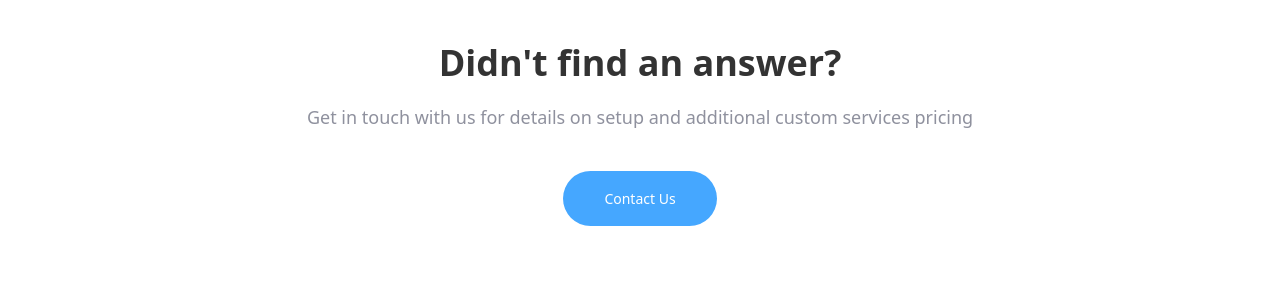
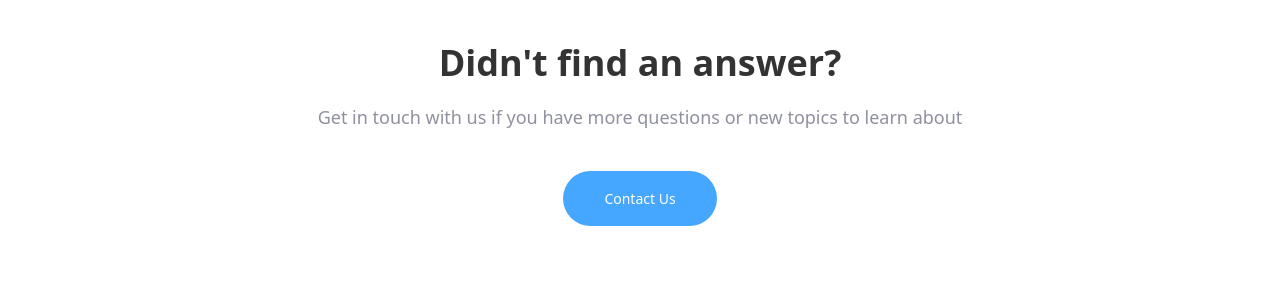
Before and after one commit to josephwper/perimeterkb, a Jekyll site: the page built from index.md, in a window 1280 px wide and 900 px high, scrolled down 1788 px. Shown: the part 348-648 px from the top of the window. Built offline with Jekyll 4.4.1, drawn with Linux system fonts in a browser that asks for light colours.

Commit message:
Added text to CTA
I changed the text in the CTA to make it applicable to us.

```diff
--- a/index.md
+++ b/index.md
@@ -14,4 +14,4 @@ hero:
 
 {% include faqs.html multiple="true" title="Frequently asked questions" category="presale" subtitle="Find quicke answers to frequent pre-sale questions asked by customers" %}
 
-{% include cta.html title="Didn't find an answer?" button_text="Contact Us" button_url="/contact/" subtitle="Get in touch with us for details on setup and additional custom services pricing" %}
+{% include cta.html title="Didn't find an answer?" button_text="Contact Us" button_url="/contact/" subtitle="Get in touch with us if you have more questions or new topics to learn about" %}
```
